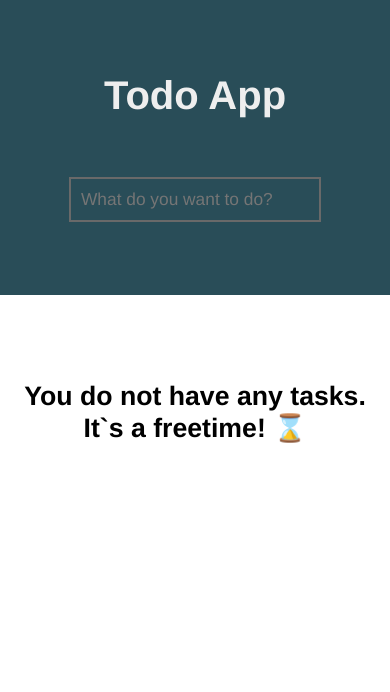
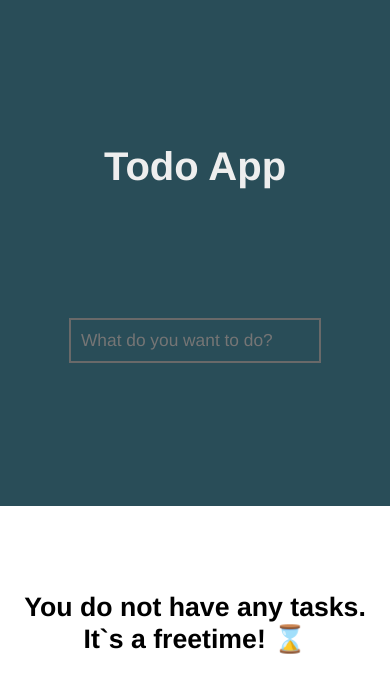
Before and after one commit to tsivinsky/react-todo-app, a React (Create React App) app: page / in a window 390 px wide. Shown: the top 692 px of the page. Built offline with nearby package versions, Linux system fonts and the light colour scheme.

Commit message:
Add media query for increasing header height

```diff
--- a/src/style/partials/_header.scss
+++ b/src/style/partials/_header.scss
@@ -6,6 +6,9 @@ header {
   padding: 15px;
   background: rgb(41, 77, 88);
   height: 35%;
+  @media screen and (max-width: 430px) {
+    height: 60%;
+  }
   .title {
     font-size: 42pt;
     color: #eee;
```
